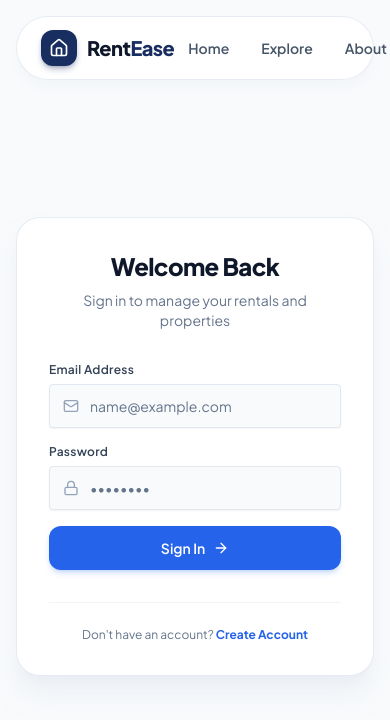
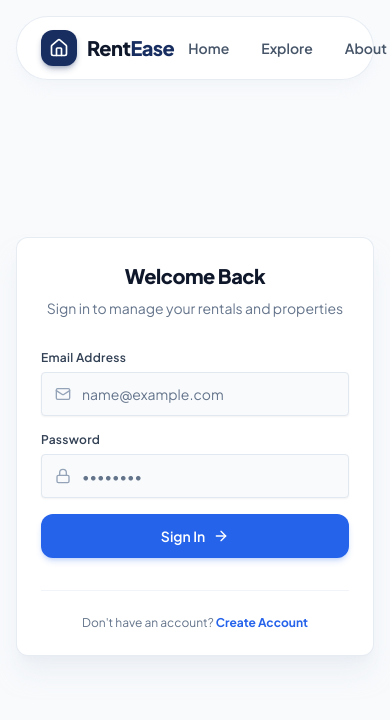
Before and after one commit to taniasha/RentEase, a Next.js app in the folder frontend/: page /login in a window 390 px wide. Shown: the top 720 px of the page. Built offline with nearby package versions, Linux system fonts and the light colour scheme; no server answers.

Commit message:
Apply px-8 to layout main container across tenant and landlord layouts

```diff
--- a/frontend/src/app/(landlord)/layout.tsx
+++ b/frontend/src/app/(landlord)/layout.tsx
@@ -9,7 +9,7 @@ export default function LandlordLayout({
   return (
     <>
       <LandlordNavbar />
-      <main style={{ minHeight: "85vh", paddingTop: "6.5rem", paddingBottom: "3rem" }}>
+      <main className="w-full px-8" style={{ minHeight: "85vh", paddingTop: "6.5rem", paddingBottom: "3rem" }}>
         {children}
       </main>
       <Footer />
--- a/frontend/src/app/(tenant)/layout.tsx
+++ b/frontend/src/app/(tenant)/layout.tsx
@@ -9,7 +9,7 @@ export default function TenantLayout({
   return (
     <>
       <TenantNavbar />
-      <main style={{ minHeight: "85vh", paddingTop: "6.5rem", paddingBottom: "3rem" }}>
+      <main className="w-full px-6" style={{ minHeight: "85vh", paddingTop: "6.5rem", paddingBottom: "3rem" }}>
         {children}
       </main>
       <Footer />
--- a/frontend/src/components/PropertySection.tsx
+++ b/frontend/src/components/PropertySection.tsx
@@ -31,7 +31,7 @@ export default function PropertySection() {
   }, []);
 
   return (
-    <div className="w-full px-4 space-y-6">
+    <div className="w-full space-y-6">
       <CustomHeading title="Available Properties" icon="boxicons:buildings" />
 
       {loading ? (
--- a/frontend/src/sections/auth/LoginView.tsx
+++ b/frontend/src/sections/auth/LoginView.tsx
@@ -63,9 +63,9 @@ export default function LoginView() {
       <Navbar />
 
       <div className="max-w-md w-full mx-auto px-4 mt-12">
-        <div className="bg-white rounded-3xl p-8 sm:p-10 border border-slate-200/80 shadow-xl shadow-slate-200/50">
+        <div className="bg-white rounded-xl p-6 sm:p-10 border border-slate-200/80 shadow-xl shadow-slate-200/50">
           <div className="text-center mb-8">
-            <h2 className="text-2xl sm:text-3xl font-extrabold text-slate-900 tracking-tight">
+            <h2 className="text-xl sm:text-3xl font-extrabold text-slate-900 tracking-tight">
               Welcome Back
             </h2>
             <p className="text-sm text-slate-500 mt-2">
--- a/frontend/src/sections/tenant/MyRentalView.tsx
+++ b/frontend/src/sections/tenant/MyRentalView.tsx
@@ -56,8 +56,8 @@ export default function MyRentalView() {
   ];
 
   return (
-    <div className="mx-auto px-4 space-y-6">
-        <CustomHeading title="My Rentals" icon="solar:bill-list-bold-duotone" />
+    <div className="w-full space-y-6">
+      <CustomHeading title="My Rentals" icon="solar:bill-list-bold-duotone" />
 
       <CustomTable
         headers={headers}
```
